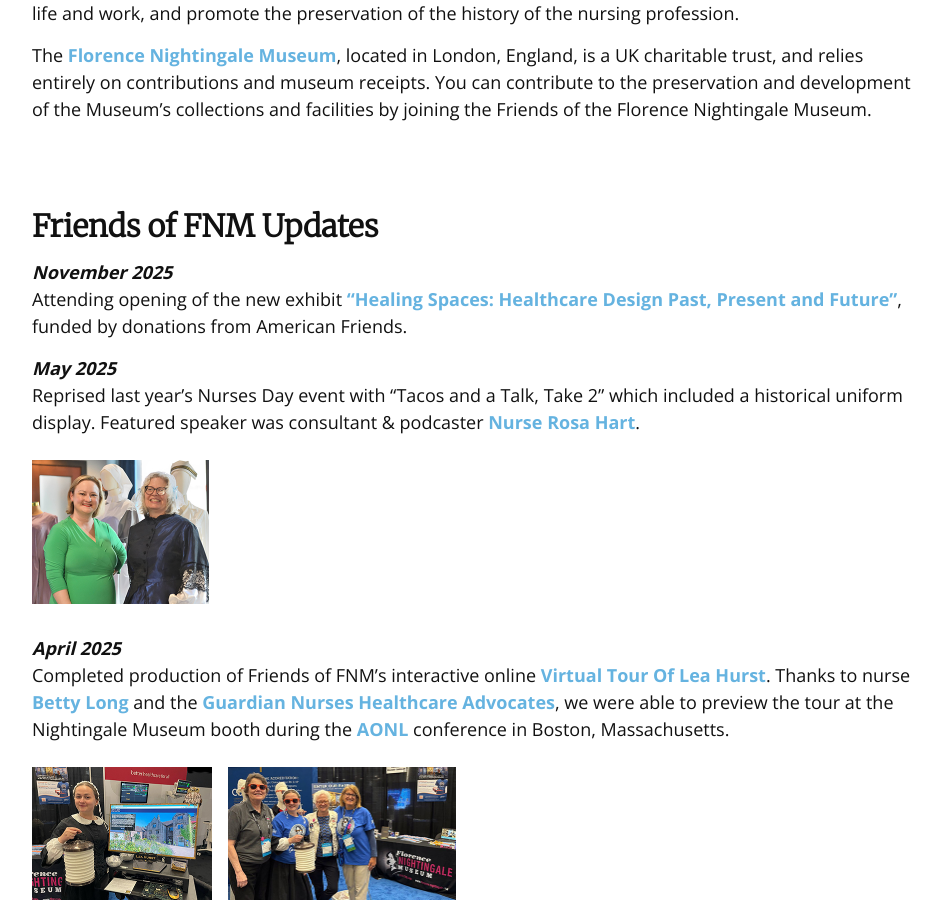
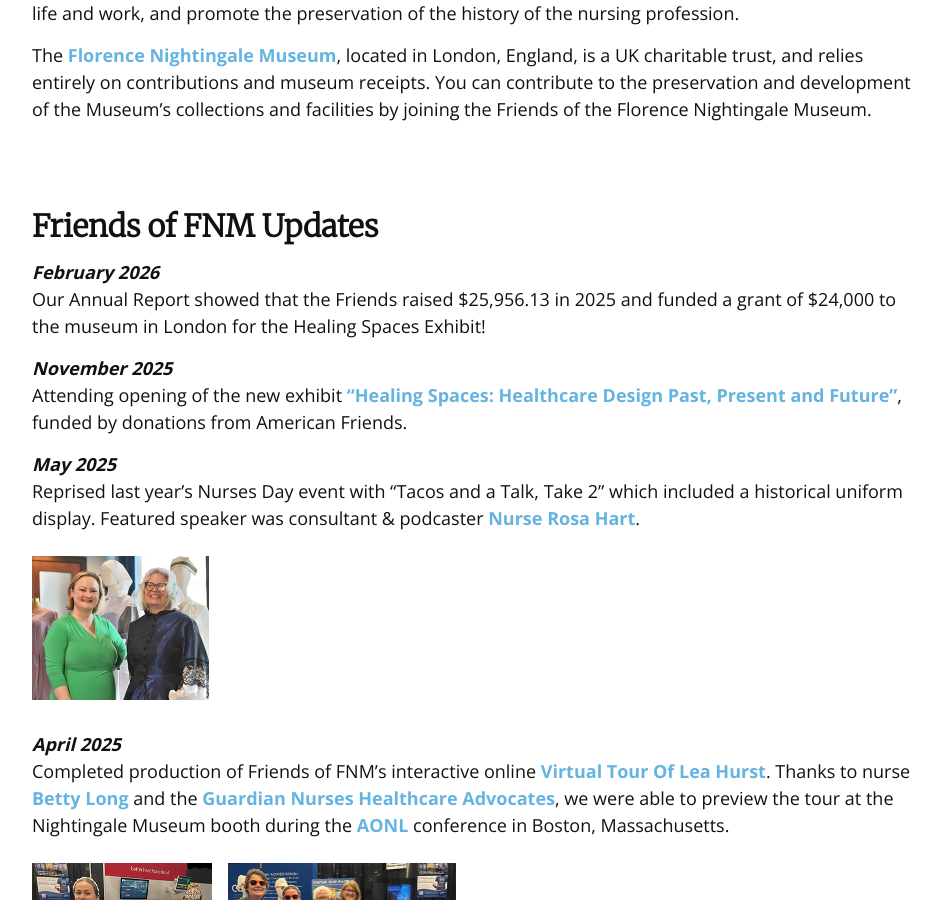
Before and after one commit to codefordayton/friendsoffnm.org, a Jekyll site: the page built from index.html, in a window 1280 px wide and 900 px high, scrolled down 571 px. Shown: the whole window, without its empty margins (168-1109 px from the left). Built offline with Jekyll 4.4.1, drawn with Linux system fonts in a browser that asks for light colours; nearby versions of some CDN libraries.

Commit message:
Add February 2026 annual report update to index page
Co-Authored-By: Claude Sonnet 4.6 <noreply@anthropic.com>

```diff
--- a/index.html
+++ b/index.html
@@ -18,6 +18,12 @@ The <a href="https://www.florence-nightingale.co.uk/">Florence Nightingale Museu
 <div class="centered">
 <section id="friends-update">
   <h2>Friends of FNM Updates</h2>
+  <p>
+    <strong><em><time datetime="2026-02">February 2026</time></em></strong><br />
+    Our Annual Report showed that the Friends raised $25,956.13 in 2025 and funded a grant of $24,000 to the museum in London for the Healing Spaces Exhibit!
+  </p>
+</section>
+<section id="friends-update-nov2025">
   <p>
     <strong><em><time datetime="2025-11">November 2025</time></em></strong><br />
     Attending opening of the new exhibit
```
